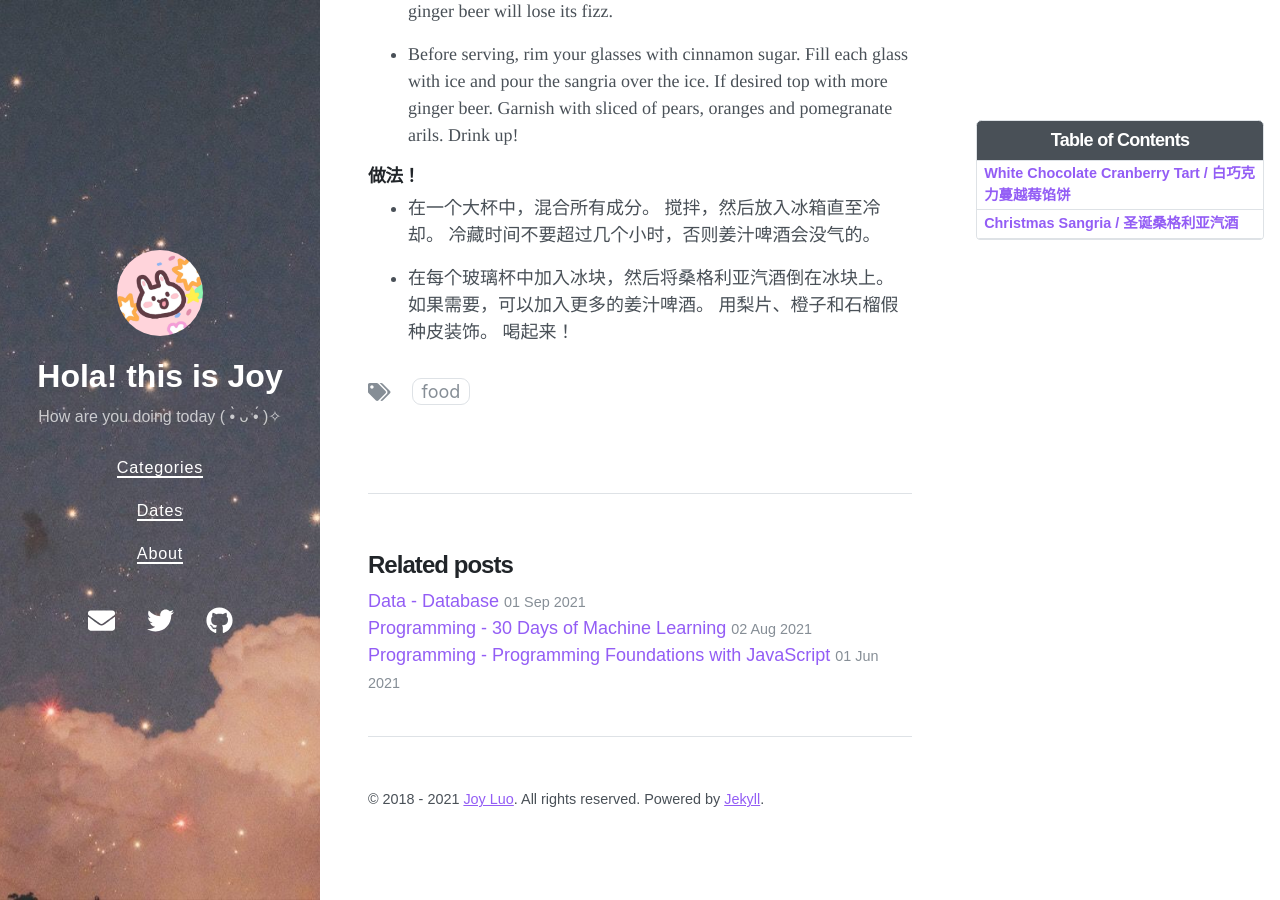
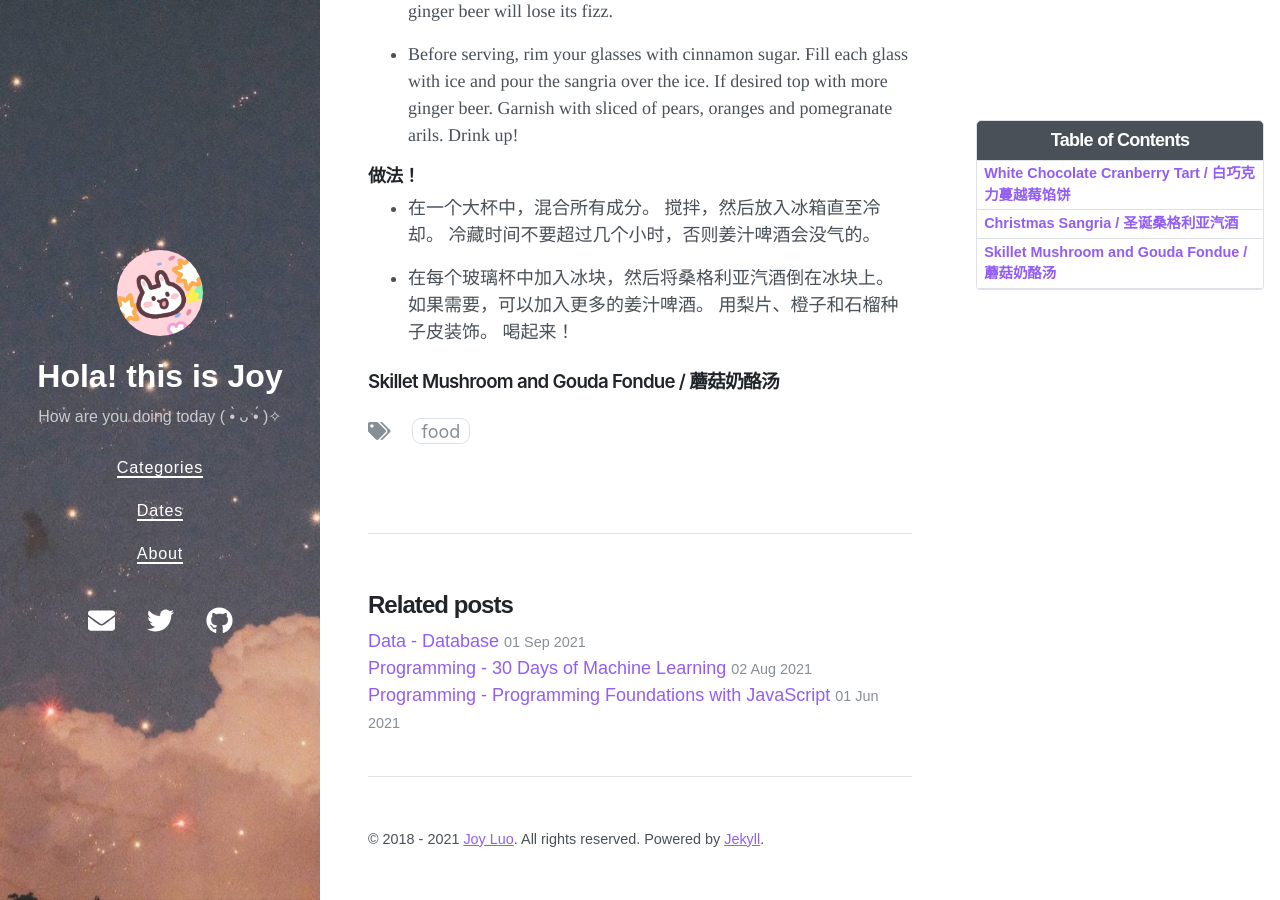
Before and after one commit to Joy3Luo/mathnotes, a Jekyll site: the page built from _posts/2020-10-21-food.md, in a window 1280 px wide and 900 px high, scrolled down 10318 px. Built offline with Jekyll 4.4.1, drawn with Linux system fonts in a browser that asks for light colours; nearby versions of some CDN libraries.

Commit message:
Update 2020-10-21-food.md

```diff
--- a/_posts/2020-10-21-food.md
+++ b/_posts/2020-10-21-food.md
@@ -162,4 +162,7 @@ I’m kicking off  “Christmas Drink Saturday” with this festive sangria. It
 #### 做法！
 * 在一个大杯中，混合所有成分。 搅拌，然后放入冰箱直至冷却。 冷藏时间不要超过几个小时，否则姜汁啤酒会没气的。
 
-* 在每个玻璃杯中加入冰块，然后将桑格利亚汽酒倒在冰块上。 如果需要，可以加入更多的姜汁啤酒。 用梨片、橙子和石榴假种皮装饰。 喝起来！
+* 在每个玻璃杯中加入冰块，然后将桑格利亚汽酒倒在冰块上。 如果需要，可以加入更多的姜汁啤酒。 用梨片、橙子和石榴种子皮装饰。 喝起来！
+
+
+### Skillet Mushroom and Gouda Fondue / 蘑菇奶酪汤
```
